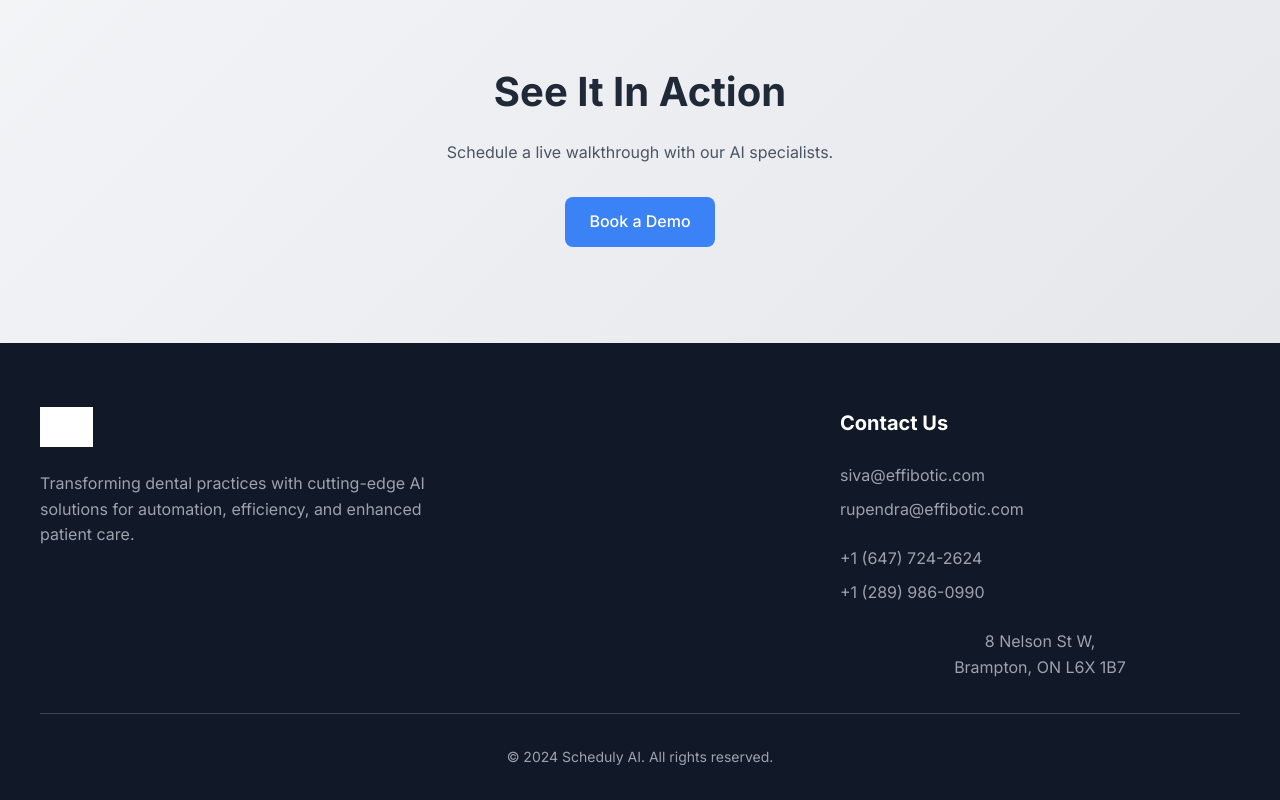
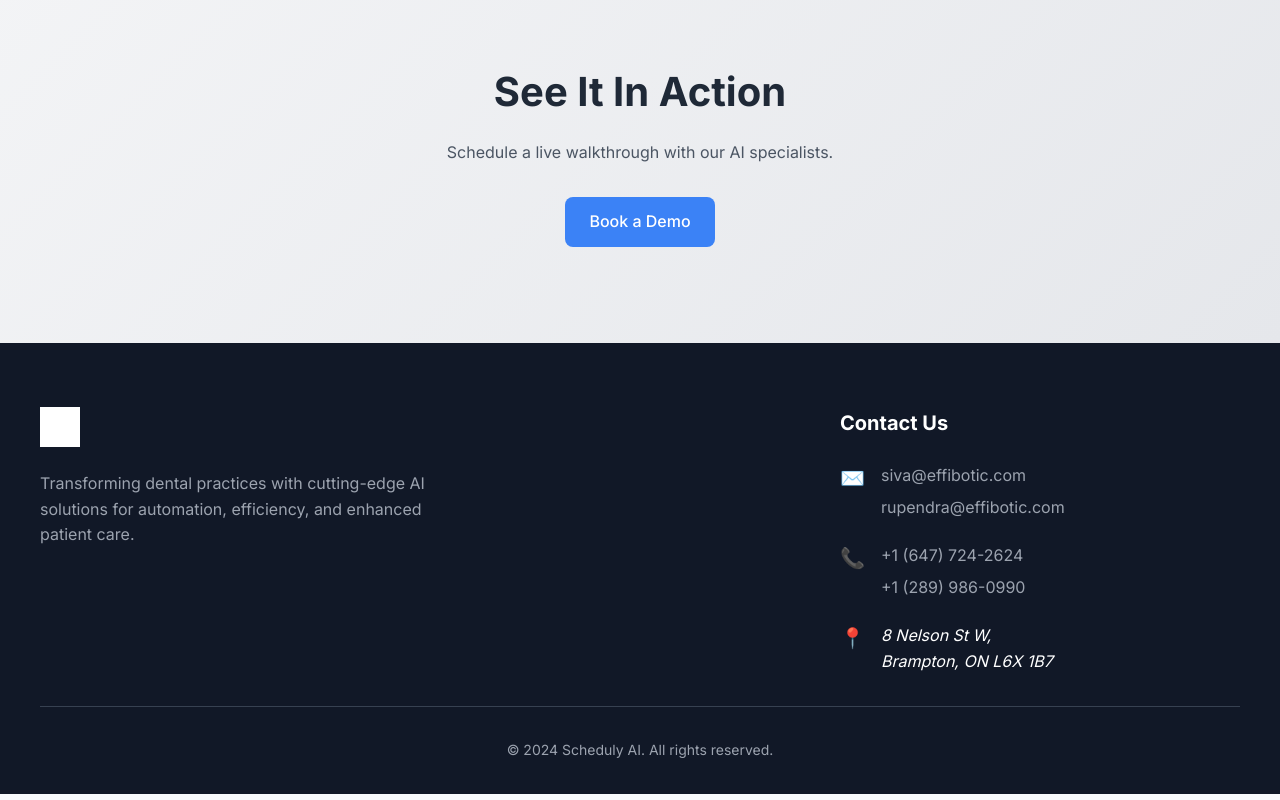
Before and after one commit to Jannatt22/Scheduly-AI, a React (Create React App) app: page / in a window 1280 px wide. Shown: the part 1756-2556 px from the top of the page. Built offline with nearby package versions, Linux system fonts and the light colour scheme; grey boxes are pictures that could not be loaded.

Commit message:
added logo and image- and icons to the contact section

```diff
--- a/src/App.css
+++ b/src/App.css
@@ -324,6 +324,7 @@ body {
 .footer-contact h3 {
   font-size: 1.25rem;
   margin-bottom: 1.5rem;
+  color: var(--white);
 }
 
 .contact-details {
@@ -332,26 +333,35 @@ body {
   gap: 1.5rem;
 }
 
-.contact-emails, .contact-phones {
+.contact-group {
+  display: flex;
+  align-items: flex-start;
+  gap: 1rem;
+}
+
+.contact-icon {
+  font-size: 1.25rem;
+  line-height: 1.5;
+  min-width: 24px;
+}
+
+.contact-info {
   display: flex;
   flex-direction: column;
   gap: 0.5rem;
 }
 
-.contact-details a {
+.contact-info a,
+.contact-info address {
   color: #9CA3AF;
   text-decoration: none;
   transition: color 0.3s ease;
+  font-style: normal;
+  line-height: 1.5;
 }
 
-.contact-details a:hover {
+.contact-info a:hover {
   color: var(--white);
-}
-
-.contact-address {
-  font-style: normal;
-  color: #9CA3AF;
-  line-height: 1.6;
 }
 
 .footer-bottom {
--- a/src/App.tsx
+++ b/src/App.tsx
@@ -94,18 +94,27 @@ const Footer = () => (
       <div className="footer-contact">
         <h3>Contact Us</h3>
         <div className="contact-details">
-          <div className="contact-emails">
+          <div className="contact-group">
+            <span className="contact-icon">✉️</span>
+            <div className="contact-info">
               <a href="mailto:siva@effibotic.com">siva@effibotic.com</a>
               <a href="mailto:rupendra@effibotic.com">rupendra@effibotic.com</a>
             </div>
-          <div className="contact-phones">
+          </div>
+          <div className="contact-group">
+            <span className="contact-icon">📞</span>
+            <div className="contact-info">
               <a href="tel:+16477242624">+1 (647) 724-2624</a>
               <a href="tel:+12899860990">+1 (289) 986-0990</a>
             </div>
-          <address className="contact-address">
+          </div>
+          <div className="contact-group">
+            <span className="contact-icon">📍</span>
+            <address className="contact-info">
               8 Nelson St W,<br />
               Brampton, ON L6X 1B7
             </address>
+          </div>
         </div>
       </div>
     </div>
```
Also changed, not shown: public/image-1.png (added), public/logo-1.png (added). Lines whose indentation alone changed are shown as unchanged.
